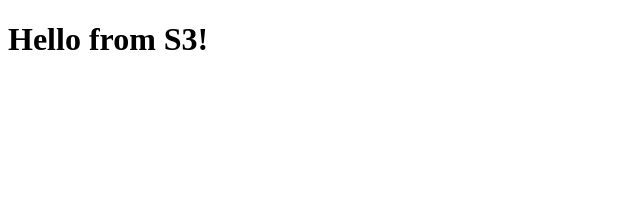
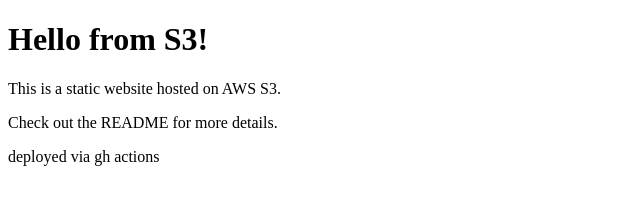
Before and after one commit to puzzled-cat/super-duper-winner, a plain HTML site: page public/index.html in a window 1280 px wide. Shown: the whole page, without its empty margins (0-640 px from the left). Drawn offline with Linux system fonts and the light colour scheme.

Commit message:
adding deploy workflows

```diff
--- a/public/index.html
+++ b/public/index.html
@@ -11,6 +11,9 @@
 
 <body>
     <h1>Hello from S3!</h1>
+    <p>This is a static website hosted on AWS S3.</p>
+    <p>Check out the README for more details.</p>
+    <p>deployed via gh actions</p>
     <script src="main.js"></script>
 </body>
 
```
Also changed, not shown: 1 other file.
